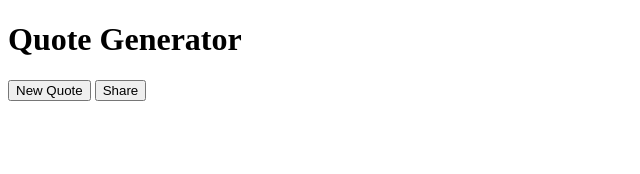
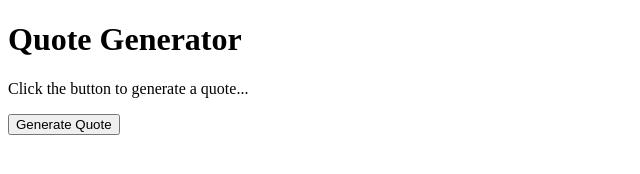
Before and after one commit to 300talha/quote-generator, a plain HTML site: page index.html in a window 1280 px wide. Shown: the whole page, without its empty margins (0-640 px from the left). Drawn offline with Linux system fonts and the light colour scheme.

Commit message:
Update index.html

```diff
--- a/index.html
+++ b/index.html
@@ -2,19 +2,17 @@
 <html>
 <head>
   <title>Quote Generator</title>
-<link src="style.css">
+  <link rel="stylesheet" type="text/css" href="styles.css">
 </head>
 <body>
-<div class="container">
+  <div class="container">
     <h1>Quote Generator</h1>
-    <div class="quote">
-      <p id="quoteText"></p>
-      <p id="quoteAuthor"></p>
+    <div class="quote-container">
+      <p id="quote">Click the button to generate a quote...</p>
+      <button id="generateBtn">Generate Quote</button>
     </div>
-    <button id="newQuoteBtn">New Quote</button>
-    <button id="shareBtn">Share</button>
   </div>
 
-  <script src="index.js">
+  <script src="script.js"></script>
 </body>
 </html>
```
